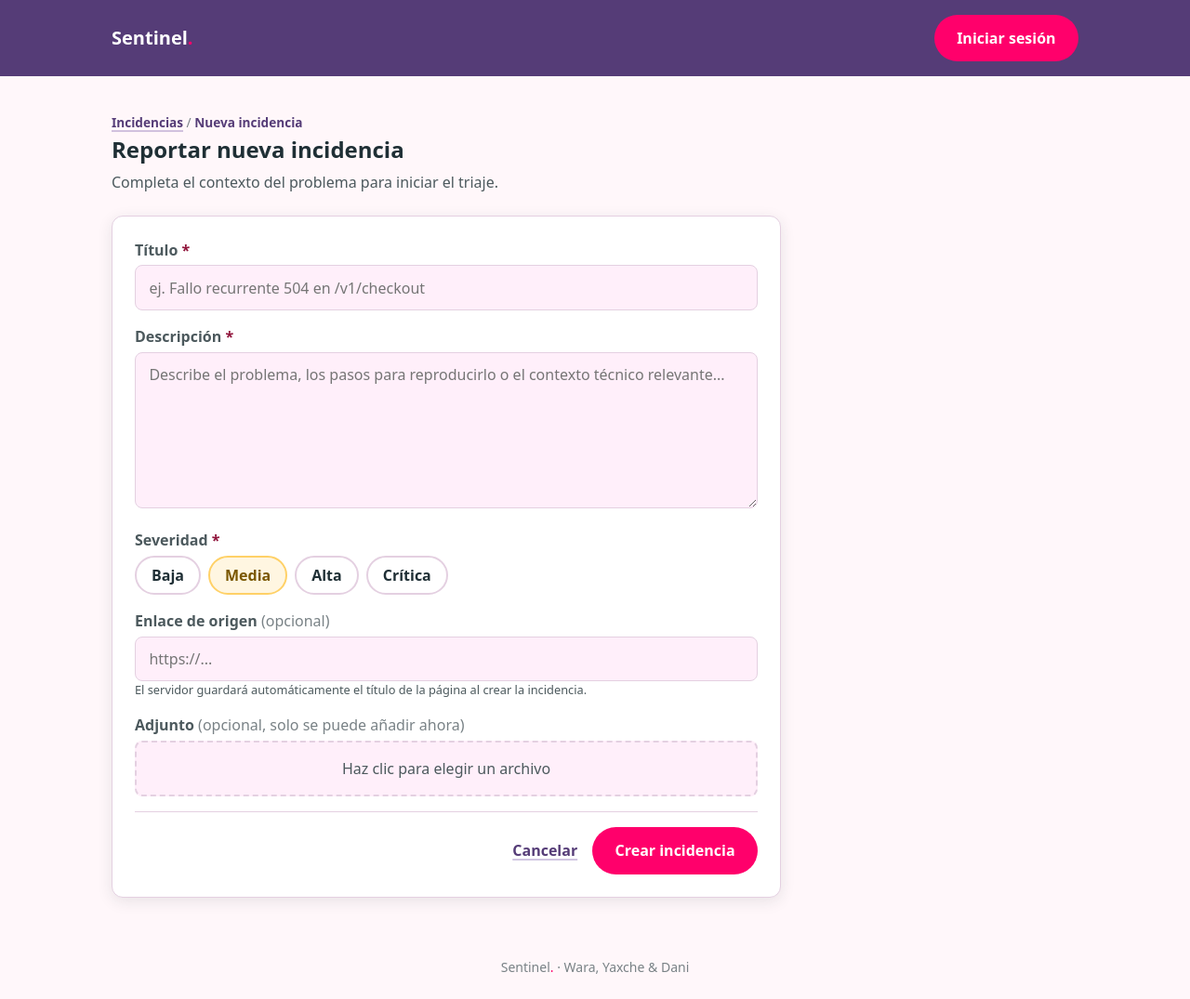
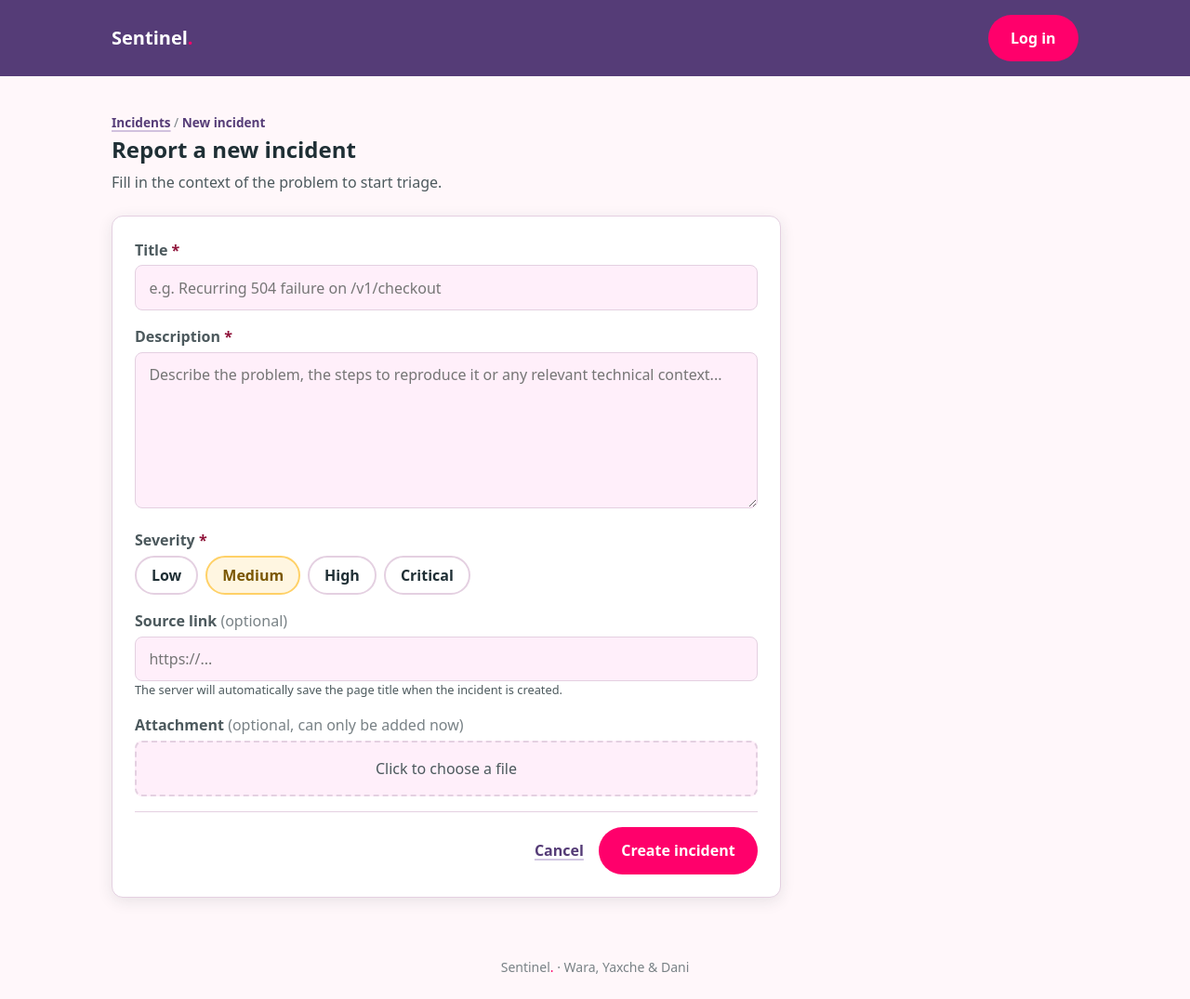
Before and after one commit to Zibr-SentinelProject/Sentinel_Project, a Flask app: template app/templates/new_incident.html in a window 1280 px wide. Shown: the whole page at 93% size. Run offline with Flask 3, Linux system fonts and the light colour scheme; the template is opened without the code that fills it, so the values that code supplies are empty.

Commit message:
UI: Translate everithing from html files. - because I forgot (again) this subject was in English

```diff
--- a/app/templates/base.html
+++ b/app/templates/base.html
@@ -1,5 +1,5 @@
 <!DOCTYPE html>
-<html lang="es">
+<html lang="en">
 <head>
   <meta charset="utf-8">
   <meta name="viewport" content="width=device-width, initial-scale=1">
@@ -14,16 +14,16 @@
       <a class="brand" href="/">Sentinel<span>.</span></a>
       <nav class="nav">
         {% if session.get('user_id') %}
-        <a href="/incidents">Incidencias</a>
+        <a href="/incidents">Incidents</a>
         <details class="user-menu">
-          <summary>{{ session.get('user_name', 'Mi cuenta') }}</summary>
+          <summary>{{ session.get('user_name', 'My account') }}</summary>
           <div class="user-menu-list">
-            <a href="/password">Cambiar contraseña</a>
-            <a href="/logout">Cerrar sesión</a>
+            <a href="/password">Change password</a>
+            <a href="/logout">Log out</a>
           </div>
         </details>
         {% else %}
-        <a class="btn" href="/login">Iniciar sesión</a>
+        <a class="btn" href="/login">Log in</a>
         {% endif %}
       </nav>
     </div>
--- a/app/templates/new_incident.html
+++ b/app/templates/new_incident.html
@@ -1,57 +1,57 @@
 {% extends "base.html" %}
 
-{% block title %}Nueva incidencia{% endblock %}
+{% block title %}New incident{% endblock %}
 
 {% block content %}
 <main>
   <section class="section">
     <div class="container">
-      <p class="breadcrumb"><a href="/incidents">Incidencias</a> / <span>Nueva incidencia</span></p>
-      <h1>Reportar nueva incidencia</h1>
-      <p class="page-subtitle">Completa el contexto del problema para iniciar el triaje.</p>
+      <p class="breadcrumb"><a href="/incidents">Incidents</a> / <span>New incident</span></p>
+      <h1>Report a new incident</h1>
+      <p class="page-subtitle">Fill in the context of the problem to start triage.</p>
 
       <form class="card form-card" method="post" action="/incidents/new" enctype="multipart/form-data">
         <div class="field">
-          <label for="title">Título <span class="required">*</span></label>
+          <label for="title">Title <span class="required">*</span></label>
           <input type="text" id="title" name="title" required
-                 placeholder="ej. Fallo recurrente 504 en /v1/checkout">
+                 placeholder="e.g. Recurring 504 failure on /v1/checkout">
         </div>
         <div class="field">
-          <label for="description">Descripción <span class="required">*</span></label>
+          <label for="description">Description <span class="required">*</span></label>
           <textarea id="description" name="description" rows="6" required
-                    placeholder="Describe el problema, los pasos para reproducirlo o el contexto técnico relevante..."></textarea>
+                    placeholder="Describe the problem, the steps to reproduce it or any relevant technical context..."></textarea>
         </div>
         <fieldset class="severity">
-          <legend>Severidad <span class="required">*</span></legend>
+          <legend>Severity <span class="required">*</span></legend>
           <div class="pills">
-            <label class="pill pill-low"><input type="radio" name="severity" value="1"><span>Baja</span></label>
-            <label class="pill pill-medium"><input type="radio" name="severity" value="2" checked><span>Media</span></label>
-            <label class="pill pill-high"><input type="radio" name="severity" value="3"><span>Alta</span></label>
-            <label class="pill pill-critical"><input type="radio" name="severity" value="4"><span>Crítica</span></label>
+            <label class="pill pill-low"><input type="radio" name="severity" value="1"><span>Low</span></label>
+            <label class="pill pill-medium"><input type="radio" name="severity" value="2" checked><span>Medium</span></label>
+            <label class="pill pill-high"><input type="radio" name="severity" value="3"><span>High</span></label>
+            <label class="pill pill-critical"><input type="radio" name="severity" value="4"><span>Critical</span></label>
           </div>
         </fieldset>
         <div class="field">
-          <label for="source_url">Enlace de origen <span class="optional">(opcional)</span></label>
+          <label for="source_url">Source link <span class="optional">(optional)</span></label>
           <input type="url" id="source_url" name="source_url" placeholder="https://...">
-          <p class="hint">El servidor guardará automáticamente el título de la página al crear la incidencia.</p>
+          <p class="hint">The server will automatically save the page title when the incident is created.</p>
         </div>
         <div class="field">
-          <label for="file">Adjunto <span class="optional">(opcional, solo se puede añadir ahora)</span></label>
+          <label for="file">Attachment <span class="optional">(optional, can only be added now)</span></label>
           <label class="dropzone" for="file">
-            <span id="file-name">Haz clic para elegir un archivo</span>
+            <span id="file-name">Click to choose a file</span>
             <input type="file" id="file" name="file">
           </label>
         </div>
         <div class="form-actions">
-          <a href="/incidents">Cancelar</a>
-          <button class="btn" type="submit">Crear incidencia</button>
+          <a href="/incidents">Cancel</a>
+          <button class="btn" type="submit">Create incident</button>
         </div>
       </form>
 
       <script>
         // Shows the name of the chosen file in the upload area.
         document.getElementById("file").addEventListener("change", function () {
-          document.getElementById("file-name").textContent = this.files.length ? this.files[0].name : "Haz clic para elegir un archivo";
+          document.getElementById("file-name").textContent = this.files.length ? this.files[0].name : "Click to choose a file";
         });
       </script>
     </div>
```
Also changed, not shown: app/templates/edit_user.html (+6 -6 lines), app/templates/incident.html (+19 -19 lines), app/templates/incidents.html (+19 -19 lines), app/templates/index.html (+10 -10 lines), app/templates/login.html (+6 -6 lines), app/templates/new_user.html (+8 -8 lines), app/templates/register.html (+7 -7 lines), app/templates/users.html (+5 -5 lines).
